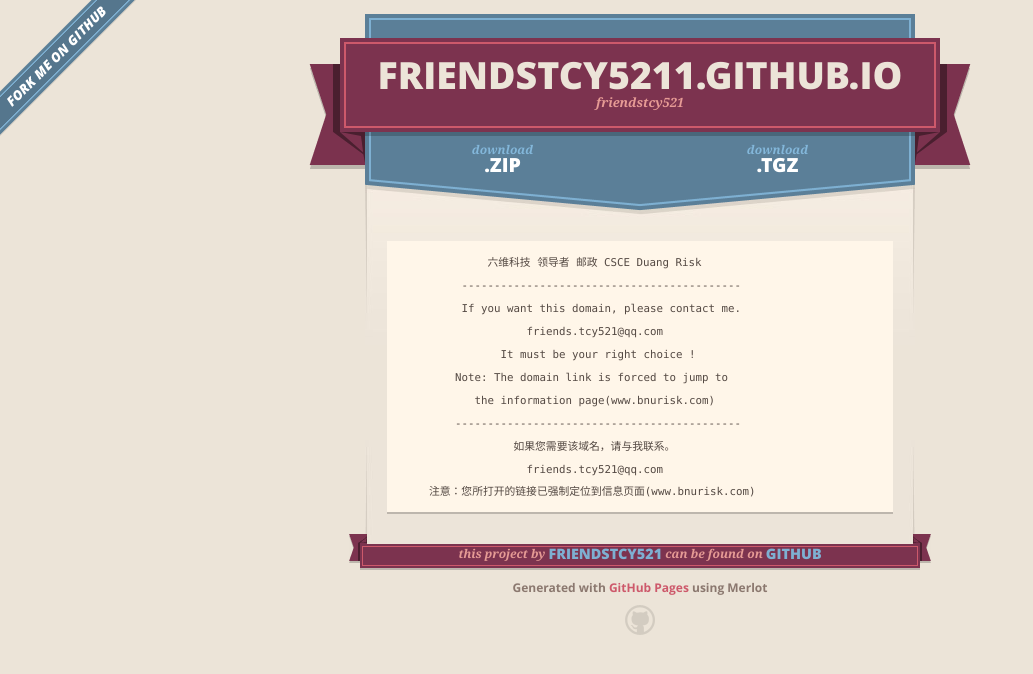
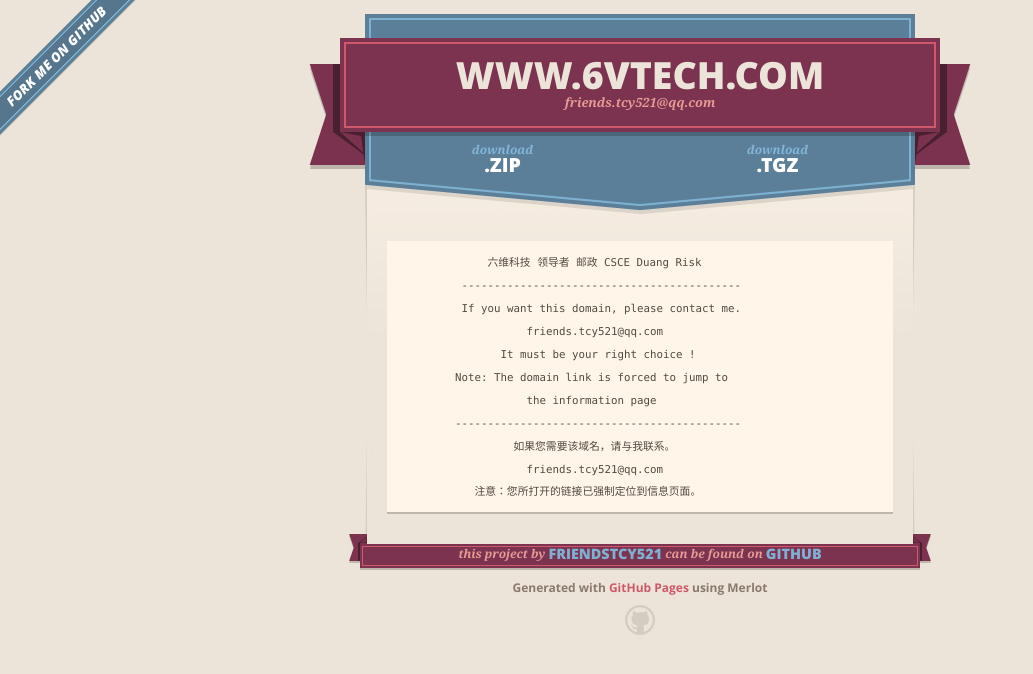
Before and after one commit to friendstcy521/friendstcy5211.github.io, a plain HTML site: page index.html in a window 1280 px wide. Shown: the whole page, without its empty margins (0-1033 px from the left). Drawn offline with nearby package versions, Linux system fonts and the light colour scheme.

Commit message:
Create gh-pages branch via GitHub

```diff
--- a/index.html
+++ b/index.html
@@ -17,7 +17,7 @@
         $('#main_content').headsmart()
       })
     </script>
-    <title>Friendstcy5211.GitHub.io by friendstcy521</title>
+    <title>www.6vtech.com by friendstcy521</title>
   </head>
 
   <body>
@@ -27,8 +27,8 @@
       <header>
         <span class="ribbon-outer">
           <span class="ribbon-inner">
-            <h1>Friendstcy5211.GitHub.io</h1>
-            <h2>friendstcy521</h2>
+            <h1>www.6vtech.com</h1>
+            <h2>friends.tcy521@qq.com</h2>
           </span>
           <span class="left-tail"></span>
           <span class="right-tail"></span>
@@ -52,11 +52,11 @@
                     friends.tcy521@qq.com
                 It must be your right choice !
          Note: The domain link is forced to jump to
-            the information page(www.bnurisk.com)
+                    the information page
          --------------------------------------------
                   如果您需要该域名，请与我联系。
                     friends.tcy521@qq.com
-     注意：您所打开的链接已强制定位到信息页面(www.bnurisk.com)
+            注意：您所打开的链接已强制定位到信息页面。
 </code></pre>
       </section>
 
--- a/params.json
+++ b/params.json
@@ -1 +1 @@
-{"name":"Friendstcy5211.GitHub.io","tagline":"friendstcy521","body":"                  六维科技 领导者 邮政 CSCE Duang Risk\r\n              ------------------------------------------- \r\n              If you want this domain, please contact me.\r\n                        friends.tcy521@qq.com\r\n                    It must be your right choice !\r\n             Note: The domain link is forced to jump to \r\n                the information page(www.bnurisk.com)\r\n             --------------------------------------------\r\n                      如果您需要该域名，请与我联系。\r\n                        friends.tcy521@qq.com\r\n         注意：您所打开的链接已强制定位到信息页面(www.bnurisk.com)\r\n","google":"","note":"Don't delete this file! It's used internally to help with page regeneration."}
+{"name":"www.6vtech.com","tagline":"friends.tcy521@qq.com","body":"                  六维科技 领导者 邮政 CSCE Duang Risk\r\n              ------------------------------------------- \r\n              If you want this domain, please contact me.\r\n                        friends.tcy521@qq.com\r\n                    It must be your right choice !\r\n             Note: The domain link is forced to jump to \r\n                        the information page\r\n             --------------------------------------------\r\n                      如果您需要该域名，请与我联系。\r\n                        friends.tcy521@qq.com\r\n                注意：您所打开的链接已强制定位到信息页面。\r\n","google":"","note":"Don't delete this file! It's used internally to help with page regeneration."}
```
